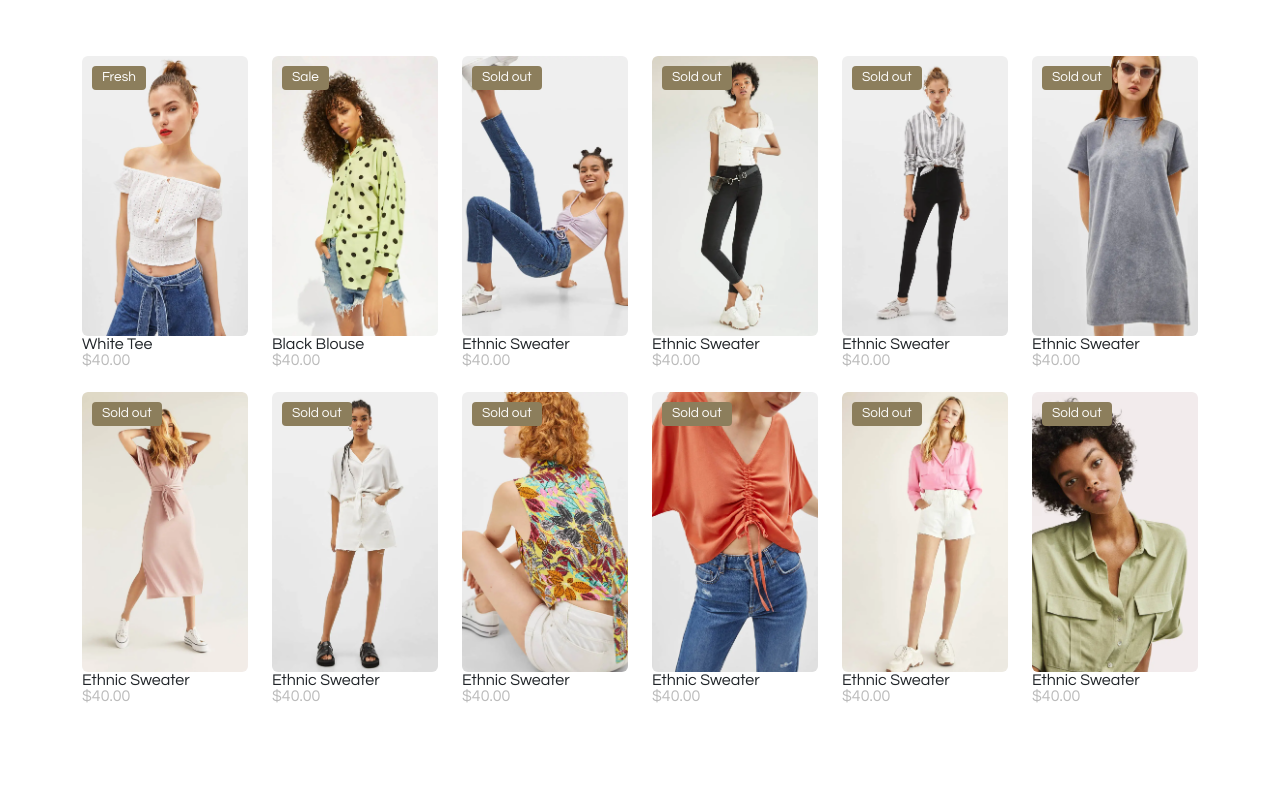
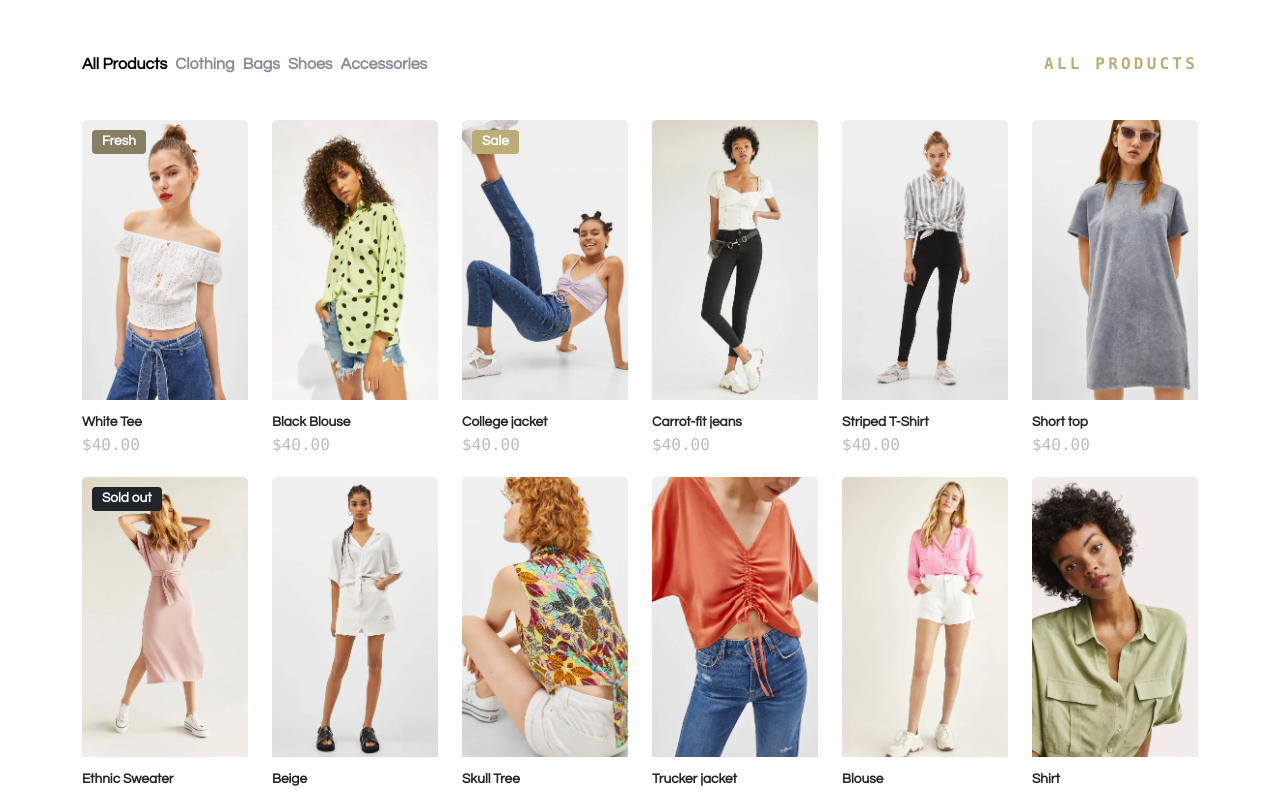
Before and after one commit to Versatile28/E-Commerce-Webpage, a React (Create React App) app in the folder client/: page / in a window 1280 px wide. Shown: the part 1900-2694 px from the top of the page. Built offline with nearby package versions, Linux system fonts and the light colour scheme; a web font is replaced by a local one.

Commit message:
Product Section done

```diff
--- a/client/src/App.css
+++ b/client/src/App.css
@@ -237,24 +237,68 @@ table {
    font-weight: 500;
  }
 
+
  /* Product Section */
+
+ .product-links{
+   color: #868E96;
+   font-size: 1rem;
+   font-weight: 600;
+   text-decoration: none;
+ }
+
+ .product-links:hover{
+   text-decoration: underline;
+ }
+
+ .product-link-a{
+   font-family: var(--bs-font-monospace);
+   letter-spacing: .2rem;
+   font-weight: 600;
+   font-size: 1rem;
+   text-decoration: none;
+   color: #BCAC76;
+
+ }
+
+ .product-link-a:hover{
+   color: #968A5E;
+   text-decoration: underline;
+ }
 
  .product-card {
    position: relative;
    overflow: hidden;
    border: none;
+   margin-bottom: .8rem;
+ }
+
+ .card{
+   border-radius: 0 !important;
  }
 
  .badge-label {
    position: absolute;
    top: 10px;
    left: 10px;
-   background-color: #8c7e5c;
    color: #fff;
    padding: 5px 10px;
    font-size: 0.85rem;
+   font-weight: 700;
    border-radius: 4px;
    z-index: 2;
+ }
+
+ .fresh{
+   background-color: #877F64;
+ }
+
+ .sale{
+   background-color: #BCAC76;
+ }
+
+ .sold-out{
+   background-color: #212529;
  }
 
  .product-image {
@@ -262,21 +306,24 @@ table {
    height: 17.5rem;
  }
 
+ .product-price{
+   font-family: var(--bs-font-monospace);
+ }
+
  .hover-overlay {
    position: absolute;
    bottom: 0;
    left: 0;
    width: 100%;
-   height: 20%;
-   background: rgba(255, 255, 255, 0.6);
+   background: rgba(255, 255, 255, 0.95);
    opacity: 0;
    transform: translateY(100%);
-   transition: all 0.3s ease;
+   transition: all 0.4s ease;
    z-index: 3;
    display: flex;
    align-items: end;
    justify-content: center;
-   padding-bottom: 10px;
+   font-weight: 500;
  }
 
  .hover-overlay.show {
@@ -285,10 +332,13 @@ table {
  }
 
  .overlay-content {
+   width: 100%;
+   margin: .8rem .8rem;
    display: flex;
-   flex-direction: column;
+   flex-direction: row;
    align-items: center;
-   gap: 0.5rem;
+   justify-content: space-between;
+   gap: 1rem;
  }
 
  .overlay-content .icon {
@@ -296,10 +346,34 @@ table {
    cursor: pointer;
  }
 
+ .product-cart:hover{
+   text-decoration: underline;
+ }
+
+ .card-title{
+   font-family: var(--bs-body-font-family);
+   font-size: .85rem;
+   font-weight: 900;
+   text-decoration: none;
+ }
+
+ .card-title:hover{
+   text-decoration: underline;
+ }
+
  .star-rating {
    display: flex;
    gap: 2px;
-   font-size: 1rem;
+   font-size: .8rem;
+   color: #BCAC76;
+   opacity: 0;
+   transform: translateY('5rem');
+ }
+
+ .star-rating.show{
+   opacity: 1;
+   transform: translateY(0);
+   transition: all 0.4s ease-in;
  }
 
 
--- a/client/src/components/ProductCard.jsx
+++ b/client/src/components/ProductCard.jsx
@@ -1,6 +1,7 @@
 import React, { useState } from 'react';
-import { Card, Button } from 'react-bootstrap';
-import { AiOutlineHeart, AiOutlineExpandAlt } from 'react-icons/ai';
+import { Card } from 'react-bootstrap';
+import { AiOutlineHeart } from 'react-icons/ai';
+import { IoExpand } from "react-icons/io5";
 import { BsStarFill, BsStarHalf, BsStar } from 'react-icons/bs';
 
 export default function ProductCard({
@@ -31,14 +32,13 @@ export default function ProductCard({
    };
 
    return (
-      <div>
+         <div onMouseEnter={() => setHovered(true)}
+            onMouseLeave={() => setHovered(false)}>
             <Card
                className="product-card"
-            onMouseEnter={() => setHovered(true)}
-            onMouseLeave={() => setHovered(false)}
             >
                {badgeText && (
-               <span className="badge-label">
+                  <span className={`badge-label ${badgeText === 'Fresh' ? 'fresh' : ''} ${badgeText === 'Sale' ? 'sale' : ''} ${badgeText === 'Sold out' ? 'sold-out' : ''}`}>
                      {badgeText}
                   </span>
                )}
@@ -52,21 +52,25 @@ export default function ProductCard({
 
                <div className={`hover-overlay ${hovered ? 'show' : ''}`}>
                   <div className="overlay-content">
-                  <Button variant="dark" size="sm">
+                     <p className='product-cart' style={{ fontSize: ".9rem", fontWeight: "600" }}>
                         Add to cart
-                  </Button>
+                     </p>
+                     <div>
                         <AiOutlineHeart className="icon" />
-                  <AiOutlineExpandAlt className="icon" />
-                  <div className="star-rating">
-                     {renderStars()}
+                        <IoExpand className="icon" />
                      </div>
                   </div>
                </div>
             </Card>
 
             <div>
-            <span>{title}</span>
-            <p className="text-muted">${price.toFixed(2)}</p>
+               <a href='/' className='card-title mt-3'>{title}</a>
+               <div className='d-flex justify-content-between mt-2'>
+                  <p className="text-muted product-price">${price.toFixed(2)}</p>
+                  <div className={`star-rating ${hovered ? 'show' : ''}`}>
+                     {renderStars()}
+                  </div>
+               </div>
             </div>
          </div>
    );
--- a/client/src/components/ProductSection.jsx
+++ b/client/src/components/ProductSection.jsx
@@ -12,37 +12,37 @@ export default function App() {
          rating: 3.5,
       },
       {
-      badgeText: 'Sale',
+         badgeText: '',
          imageSrc: '/images/show/2.1.webp',
          title: 'Black Blouse',
          price: 40.0,
          rating: 3.5,
       },
       {
-      badgeText: 'Sold out',
+         badgeText: 'Sale',
          imageSrc: '/images/show/3.1.webp',
-      title: 'Ethnic Sweater',
+         title: 'College jacket',
          price: 40.0,
          rating: 3.5,
       },
       {
-      badgeText: 'Sold out',
+         badgeText: '',
          imageSrc: '/images/show/4.1.webp',
-      title: 'Ethnic Sweater',
+         title: 'Carrot-fit jeans',
          price: 40.0,
          rating: 3.5,
       },
       {
-      badgeText: 'Sold out',
+         badgeText: '',
          imageSrc: '/images/show/5.1.webp',
-      title: 'Ethnic Sweater',
+         title: 'Striped T-Shirt',
          price: 40.0,
          rating: 3.5,
       },
       {
-      badgeText: 'Sold out',
+         badgeText: '',
          imageSrc: '/images/show/6.1.webp',
-      title: 'Ethnic Sweater',
+         title: 'Short top',
          price: 40.0,
          rating: 3.5,
       },
@@ -54,43 +54,55 @@ export default function App() {
          rating: 3.5,
       },
       {
-      badgeText: 'Sold out',
+         badgeText: '',
          imageSrc: '/images/show/8.1.webp',
-      title: 'Ethnic Sweater',
+         title: 'Beige',
          price: 40.0,
          rating: 3.5,
       },
       {
-      badgeText: 'Sold out',
+         badgeText: '',
          imageSrc: '/images/show/9.1.webp',
-      title: 'Ethnic Sweater',
+         title: 'Skull Tree',
          price: 40.0,
          rating: 3.5,
       },
       {
-      badgeText: 'Sold out',
+         badgeText: '',
          imageSrc: '/images/show/10.1.webp',
-      title: 'Ethnic Sweater',
+         title: 'Trucker jacket',
          price: 40.0,
          rating: 3.5,
-    },    {
-      badgeText: 'Sold out',
+      }, {
+         badgeText: '',
          imageSrc: '/images/show/11.1.webp',
-      title: 'Ethnic Sweater',
+         title: 'Blouse',
          price: 40.0,
          rating: 3.5,
       },
       {
-      badgeText: 'Sold out',
+         badgeText: '',
          imageSrc: '/images/show/12.1.webp',
-      title: 'Ethnic Sweater',
+         title: 'Shirt',
          price: 40.0,
          rating: 3.5,
       },
    ];
 
    return (
-    <Container>
+      <Container style={{paddingBottom:"2rem"}}>
+         <Row className='mb-5'>
+            <div className='d-flex justify-content-between align-items-center'>
+               <div className='d-flex gap-2'>
+                  <a href='/' className='product-links' style={{color:"black"}}>All Products</a>
+                  <a href='/' className='product-links'>Clothing</a>
+                  <a href='/' className='product-links'>Bags</a>
+                  <a href='/' className='product-links'>Shoes</a>
+                  <a href='/' className='product-links'>Accessories</a>
+               </div>
+               <a href='/' className='product-link-a'>ALL PRODUCTS</a>
+            </div>
+         </Row>
          <Row className="mt-4">
             {products.map((item, idx) => (
                <Col key={idx} xs={6} sm={6} md={4} lg={3} xl={2} xxl={2} className="mb-4">
```
Lines whose indentation alone changed are shown as unchanged.
